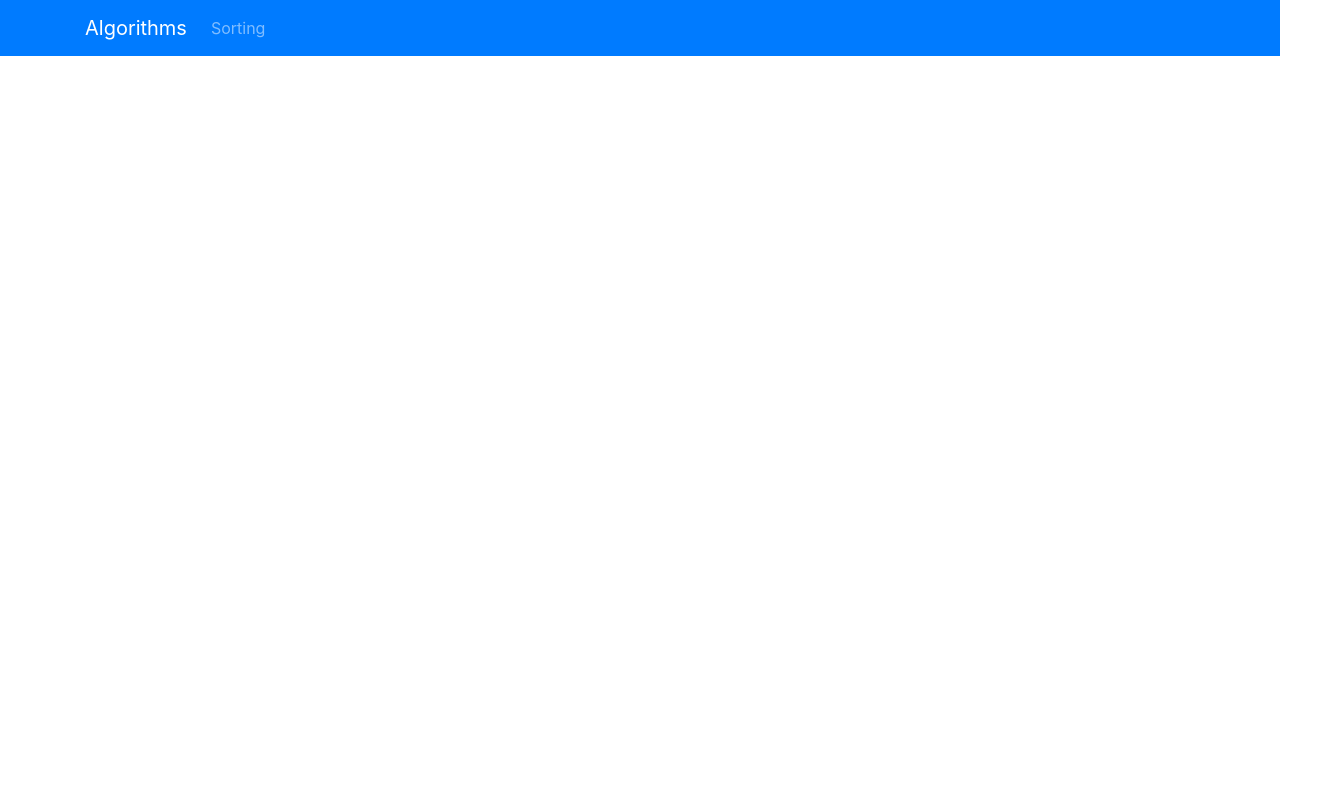
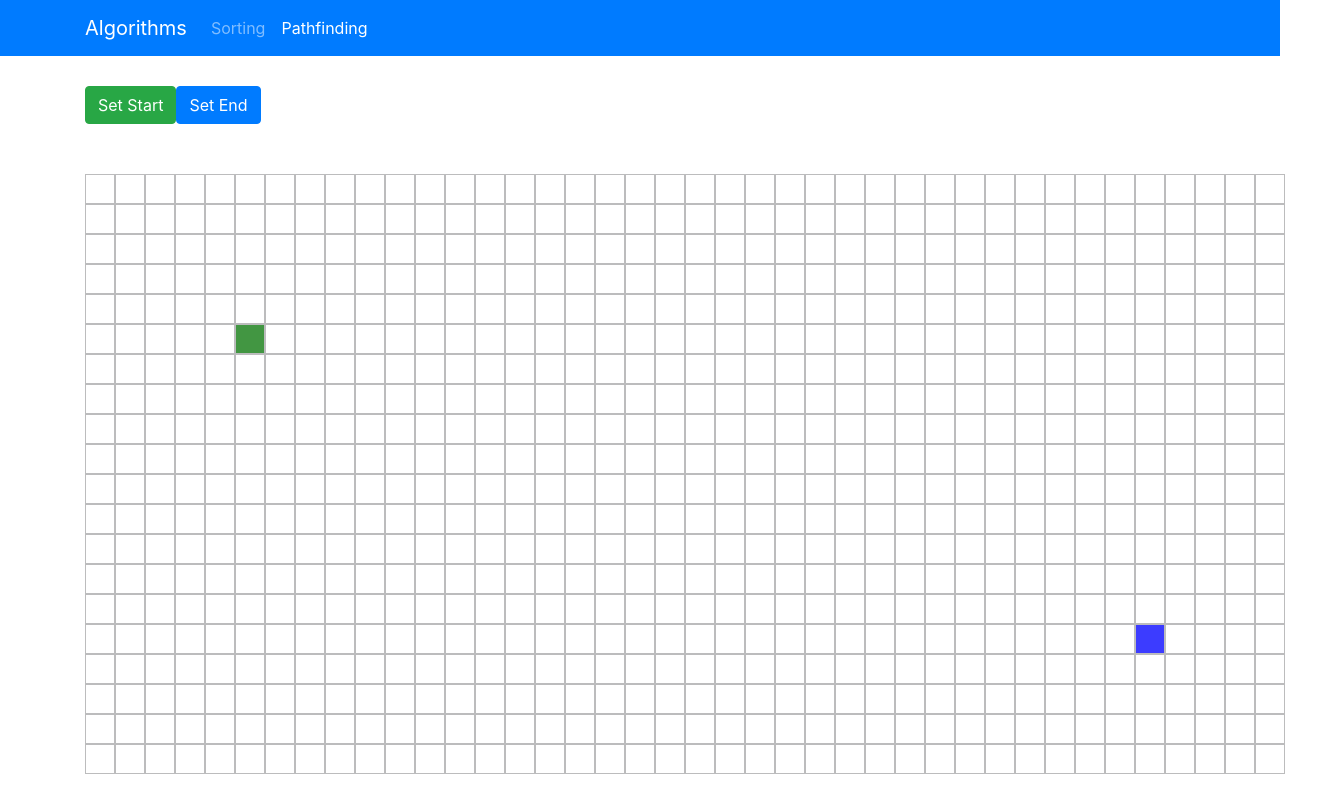
Before and after one commit to jleeh94/NgAlgorithms, an Angular app in the folder NgAlgorithms-SPA/: page /pathfinding in a window 1280 px wide. Before the commit this address led to /. Shown: the whole page, 1335 px wide, since content can reach past the window. Built offline with nearby package versions, Linux system fonts and the light colour scheme.

Commit message:
Merge sort working & started path finding

```diff
--- /dev/null
+++ b/NgAlgorithms-SPA/src/app/algorithms/mergesort.ts
@@ -0,0 +1,74 @@
+import { delay } from '../helpers/delay';
+
+export async function mergeSort(numbers: Array<number>, left: number, right: number, speed: number) {
+
+    if (left < right) {
+
+        let middle = Math.floor(left + (right - left) / 2);
+
+        await mergeSort(numbers, left, middle, speed); // Call for left half
+
+        await mergeSort(numbers, middle + 1, right, speed); // Call for right half
+
+        await mergeHalves(numbers, left, middle, right, speed);
+    }
+}
+
+async function mergeHalves(numbers: Array<number>, left: number, middle: number, right: number, speed: number) {
+
+    let i: number;
+    let j: number;
+    let k: number;
+
+    const n1 = middle - left + 1;
+    const n2 = right - middle;
+
+    // Create two temp arrays, one for left one right
+    let leftTemp: number[] = [];
+    let rightTemp: number[] = [];
+
+    // Populate left array
+    for (i = 0; i < n1; i++) {
+        leftTemp[i] = numbers[left + i];
+    }
+
+    // Populate right array
+    for (j = 0; j < n2; j++) {
+        rightTemp[j] = numbers[middle + 1 + j];
+    }
+
+    i = 0;
+    j = 0;
+    k = left;
+
+    // Merge and sort the 2 arrays
+    while (i < n1 && j < n2) {
+        if (leftTemp[i] <= rightTemp[j]) {
+            numbers[k] = leftTemp[i];
+            i++;
+        } else {
+            numbers[k] = rightTemp[j];
+            j++;
+        }
+        if (speed > 0) {
+            await delay(speed);
+        }
+
+        k++;
+    }
+
+    // Copy over remaining numbers from left
+    while (i < n1) {
+        numbers[k] = leftTemp[i];
+        i++;
+        k++;
+    }
+
+    // Copy over remaining numbers from right
+    while (j < n2) {
+        numbers[k] = rightTemp[j];
+        j++;
+        k++;
+    }
+
+}
--- a/NgAlgorithms-SPA/src/app/algorithms/quicksort.ts
+++ b/NgAlgorithms-SPA/src/app/algorithms/quicksort.ts
@@ -1,28 +1,28 @@
 import { delay } from '../helpers/delay';
 
-export async function quickSort(numbers: Array<number>, low: number, high: number, speed: number) {
+export async function quickSort(numbers: Array<number>, left: number, right: number, speed: number) {
 
     let leftWall;
 
-    leftWall = await partition(numbers, low, high, speed); // Move smaller numbers before the pivot, greater numbers after
+    leftWall = await partition(numbers, left, right, speed); // Move smaller numbers before the pivot, greater numbers after
 
-    if (low < leftWall - 1) {
-        await quickSort(numbers, low, leftWall - 1, speed); // Sort the left (smaller) numbers
+    if (left < leftWall - 1) {
+        await quickSort(numbers, left, leftWall - 1, speed); // Sort the left (smaller) numbers
     }
 
-    if (leftWall < high) {
-        await quickSort(numbers, leftWall, high, speed); // Sort the right (higher) numbers
+    if (leftWall < right) {
+        await quickSort(numbers, leftWall, right, speed); // Sort the right (higher) numbers
     }
 
 }
 
-async function partition(numbers: Array<number>, low: number, high: number, speed: number) {
+async function partition(numbers: Array<number>, left: number, right: number, speed: number) {
 
     // Start with a pivot of the middle index
-    const pivot = numbers[Math.floor((low + high) / 2)];
+    const pivot = numbers[Math.floor((left + right) / 2)];
 
-    let i = low;
-    let j = high;
+    let i = left;
+    let j = right;
 
 
     while (i <= j) {
--- a/NgAlgorithms-SPA/src/app/app.module.ts
+++ b/NgAlgorithms-SPA/src/app/app.module.ts
@@ -9,18 +9,20 @@ import { HomeComponent } from './home/home.component';
 
 import { appRoutes } from './routes';
 import { RouterModule } from '@angular/router';
+import { PathfindingComponent } from './pathfinding/pathfinding.component';
 
 @NgModule({
    declarations: [
       AppComponent,
       NavComponent,
       SortingComponent,
-      HomeComponent
+      HomeComponent,
+      PathfindingComponent
    ],
    imports: [
       BrowserModule,
       AppRoutingModule,
-      RouterModule.forRoot(appRoutes),
+      RouterModule.forRoot(appRoutes)
    ],
    providers: [],
    bootstrap: [
--- /dev/null
+++ b/NgAlgorithms-SPA/src/app/helpers/node.ts
@@ -0,0 +1,15 @@
+
+
+export class Node {
+
+    start: boolean;
+    end: boolean;
+    posX: number;
+    posY: number;
+
+    constructor(x: number, y: number) {
+      this.end = false;
+      this.posX = x;
+      this.posY = y;
+    }
+}
--- a/NgAlgorithms-SPA/src/app/nav/nav.component.html
+++ b/NgAlgorithms-SPA/src/app/nav/nav.component.html
@@ -6,9 +6,9 @@
       <li class="nav-item" routerLinkActive="active">
         <a class="nav-link" [routerLink]="['/sorting']" >Sorting</a>
       </li>
-      <!-- <li class="nav-item" routerLinkActive="active">
+      <li class="nav-item" routerLinkActive="active">
         <a class="nav-link" [routerLink]="['/pathfinding']" >Pathfinding</a>
-      </li> -->
+      </li>
     </ul>
 
   </div>
--- /dev/null
+++ b/NgAlgorithms-SPA/src/app/pathfinding/pathfinding.component.css
@@ -0,0 +1,29 @@
+.grid-container {
+    height: 600px;
+    width: 1250px;
+    margin: auto;
+    margin-top: 50px;
+    cursor:pointer;
+}
+.container {
+    margin-top: 30px;
+}
+
+.actionBar {
+    width: 100%;
+}
+
+.block {
+    width: 30px;
+    height: 30px;
+    border: 1px solid #bcbcbd;
+    box-sizing: border-box;
+    display: inline-block;
+}
+
+.startNode {
+    background-color: rgb(66, 150, 66);
+}
+.endNode {
+    background-color: rgb(60, 60, 255);
+}
--- /dev/null
+++ b/NgAlgorithms-SPA/src/app/pathfinding/pathfinding.component.html
@@ -0,0 +1,19 @@
+<div class="container">
+
+  <div class="actionBar">
+    <button class="btn btn-success" (click)="enableStartSet()">Set Start</button>
+    <button class="btn btn-primary" (click)="enableEndSet()">Set End</button>
+  </div>
+
+  <div class="grid-container">
+      <div style="height: 30px" *ngFor="let row of grid; let i = index">
+        <div [className]="col?.start ? 'block startNode' : col?.end ? 'block endNode' : 'block'"
+              *ngFor="let col of row; let j = index" attr.id = "{{i}}_{{j}}" [attr.data-x]=i [attr.data-y]=j
+              (click)="allowSetEnd ? setEnd($event) : allowSetStart ? setStart($event) : null">
+
+        </div>
+      </div>
+
+  </div>
+
+</div>
--- /dev/null
+++ b/NgAlgorithms-SPA/src/app/pathfinding/pathfinding.component.ts
@@ -0,0 +1,86 @@
+import { Component, OnInit } from '@angular/core';
+import { Node } from '../helpers/node';
+
+@Component({
+  selector: 'app-pathfinding',
+  templateUrl: './pathfinding.component.html',
+  styleUrls: ['./pathfinding.component.css']
+})
+
+
+export class PathfindingComponent implements OnInit {
+
+  grid: Node[][];
+  startNode: number[];
+  endNode: number[];
+
+  allowSetStart: boolean;
+  allowSetEnd: boolean;
+
+  constructor() {
+
+    this.initGrid(40, 20);
+  }
+
+  ngOnInit() {
+    this.allowSetStart = false;
+    this.allowSetEnd = false;
+  }
+
+  initGrid(width: number, height: number) {
+
+    this.grid = [];
+
+    for (let i = 0; i < height; i++) {
+
+      this.grid[i] = [];
+
+      for (let j = 0; j < width; j++) {
+        this.grid[i][j] = new Node(i, j);
+      }
+    }
+    this.grid[5][5].start = true;
+    this.startNode = [5, 5];
+    this.grid[15][35].end = true;
+    this.endNode = [15, 35];
+
+  }
+  enableStartSet() {
+    this.allowSetStart = true;
+    this.allowSetEnd = false;
+  }
+
+  enableEndSet() {
+    this.allowSetStart = false;
+    this.allowSetEnd = true;
+  }
+  setStart($event) {
+
+    const target = $event.target;
+
+    //Unset current start
+    if(this.startNode.length > 0) {
+      this.grid[this.startNode[0]][this.startNode[1]].start = false;
+    }
+
+    const locClicked: number[] = [target.getAttribute('data-x'), target.getAttribute('data-y')];
+    this.startNode = locClicked;
+
+    this.grid[locClicked[0]][locClicked[1]].start = true;
+  }
+
+  setEnd($event) {
+
+    const target = $event.target;
+
+    //Unset current end
+    if(this.endNode.length > 0) {
+      this.grid[this.endNode[0]][this.endNode[1]].end = false;
+    }
+
+    const locClicked: number[] = [target.getAttribute('data-x'), target.getAttribute('data-y')];
+    this.endNode = locClicked;
+
+    this.grid[locClicked[0]][locClicked[1]].end = true;
+  }
+}
--- a/NgAlgorithms-SPA/src/app/routes.ts
+++ b/NgAlgorithms-SPA/src/app/routes.ts
@@ -1,6 +1,7 @@
 import { Routes } from '@angular/router';
 import { SortingComponent } from './sorting/sorting.component';
 import { HomeComponent } from './home/home.component';
+import { PathfindingComponent } from './pathfinding/pathfinding.component';
 
 export const appRoutes: Routes = [
     { path: '', component: HomeComponent },
@@ -8,6 +9,7 @@ export const appRoutes: Routes = [
         path: '',
         children: [
             { path: 'sorting', component: SortingComponent },
+            { path: 'pathfinding', component: PathfindingComponent },
         ]
     },
 
--- a/NgAlgorithms-SPA/src/app/sorting/sorting.component.html
+++ b/NgAlgorithms-SPA/src/app/sorting/sorting.component.html
@@ -10,6 +10,7 @@
           <option value="" disabled selected>Select a Sorting Algorithm</option>
           <option value="quick">Quick Sort</option>
           <option value="bubble">Bubble Sort</option>
+          <option value="merge">Merge Sort</option>
         </select>
 
 
--- a/NgAlgorithms-SPA/src/app/sorting/sorting.component.ts
+++ b/NgAlgorithms-SPA/src/app/sorting/sorting.component.ts
@@ -1,6 +1,7 @@
 import { Component, OnInit } from '@angular/core';
 import { quickSort } from '../algorithms/quicksort';
 import { bubbleSort } from '../algorithms/bubblesort';
+import { mergeSort } from '../algorithms/mergesort';
 
 @Component({
   selector: 'app-sorting',
@@ -39,6 +40,8 @@ export class SortingComponent implements OnInit {
 
     this._enableGo = false;
 
+    console.log('Check against: ' + this._randomNums.sort((a, b) => a - b).toString());
+
     switch (this._selectedAlgo) {
 
       case 'quick':
@@ -47,11 +50,18 @@ export class SortingComponent implements OnInit {
       case 'bubble':
         await bubbleSort(this._randomNums, this._playSpeed);
         break;
+      case 'merge':
+        await mergeSort(this._randomNums, 0, this._randomNums.length - 1, this._playSpeed);
+        break;
 
       default:
         break;
     }
 
+    console.log('Sorted: ' + this._randomNums.toString());
+
+    console.log('Match: ' + (this._randomNums === this._randomNums.sort((a, b) => a - b)));
+
     this._enableGo = true;
   }
 
```
Also changed, not shown: 1 other file (tests, documents, lock files or other folders).
